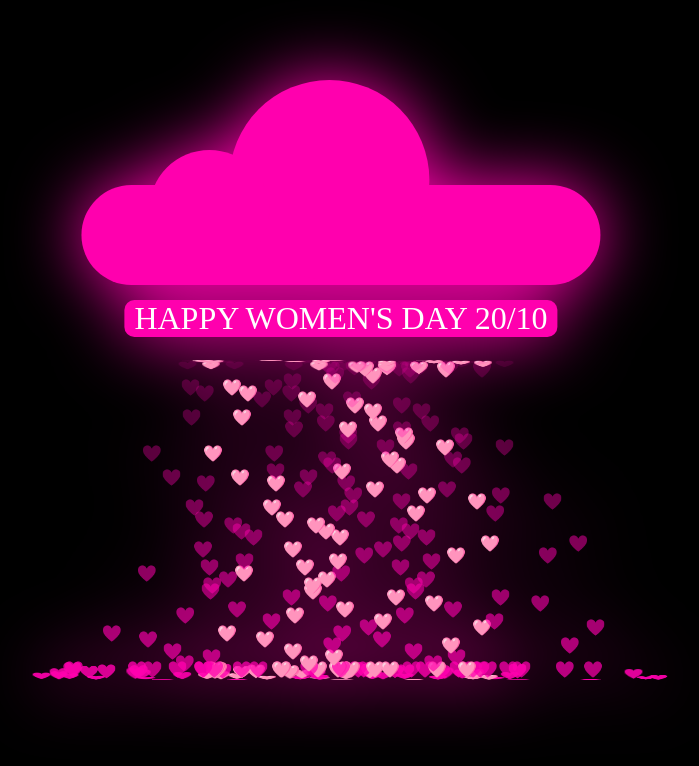
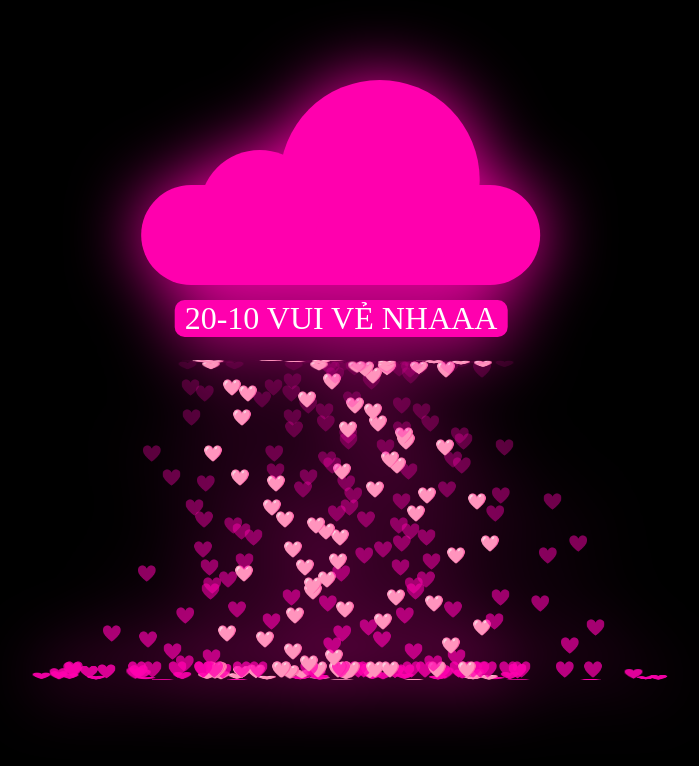
Before and after one commit to wanghoc/hearts-raining, a plain HTML site: page index.html in a window 1280 px wide. Shown: the whole page, without its empty margins (299-998 px from the left). Drawn offline with Linux system fonts and the light colour scheme.

Commit message:
Update index.html

```diff
--- a/index.html
+++ b/index.html
@@ -11,7 +11,7 @@
 <body>
     <div class="container">
         <div class="cloud">
-            <h2>Happy women's day 20/10</h2>
+            <h2>20-10 vui vẻ nhaaa</h2>
         </div>
     </div>
 
```
